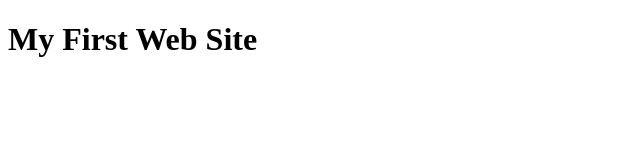
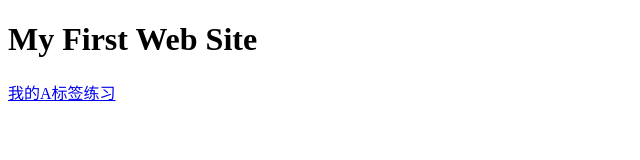
Before and after one commit to innovation-experiment/web_01_html, a plain HTML site: page index.html in a window 1280 px wide. Shown: the whole page, without its empty margins (0-640 px from the left). Drawn offline with Linux system fonts and the light colour scheme.

Commit message:
Update index.html

```diff
--- a/index.html
+++ b/index.html
@@ -8,5 +8,7 @@
         <h1>
             My First Web Site
         </h1>
+
+        <a href="my_a_test.html">我的A标签练习</a>
     </body>
 </html>
```
